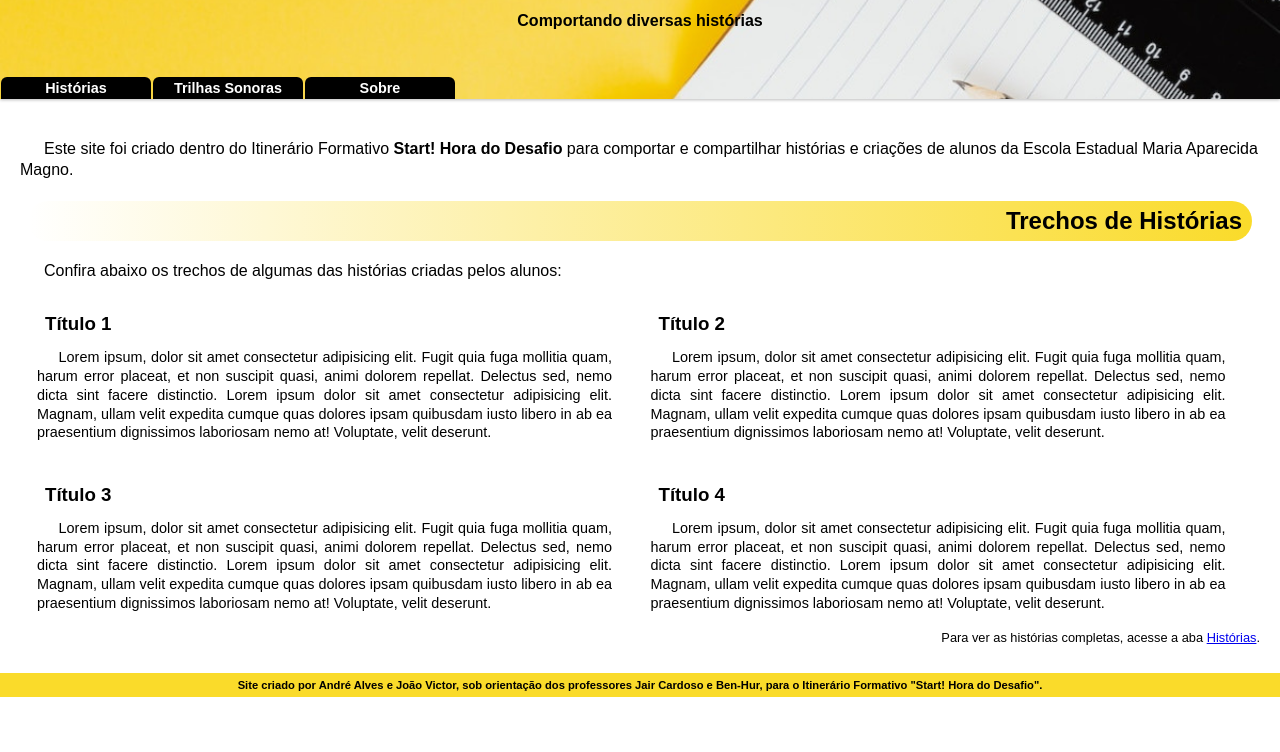
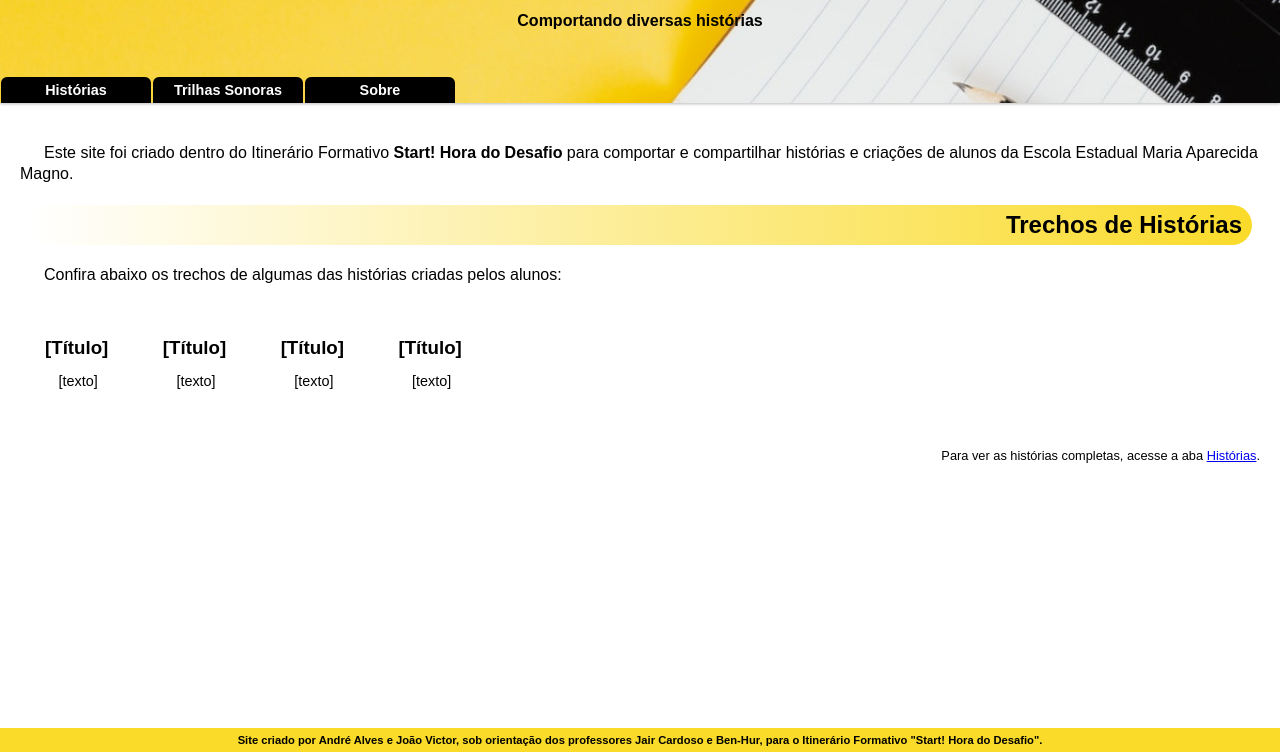
Before and after one commit to andre-f-alves/site-itinerario, a plain HTML site: page index.html in a window 1280 px wide. Shown: the part 102-854 px from the top of the page. Before the commit the page ends 800 px from the top, so only its background shows below. Drawn offline with Linux system fonts and the light colour scheme.

Commit message:
Ajustes nas medidas

```diff
--- a/index.html
+++ b/index.html
@@ -40,27 +40,27 @@
 
         <section id="trechos">
             <article>
-                <h3>Título 1</h3>
+                <h3>[Título]</h3>
                 <p>
-                    Lorem ipsum, dolor sit amet consectetur adipisicing elit. Fugit quia fuga mollitia quam, harum error placeat, et non suscipit quasi, animi dolorem repellat. Delectus sed, nemo dicta sint facere distinctio. Lorem ipsum dolor sit amet consectetur adipisicing elit. Magnam, ullam velit expedita cumque quas dolores ipsam quibusdam iusto libero in ab ea praesentium dignissimos laboriosam nemo at! Voluptate, velit deserunt.
+                    [texto]
                 </p>
             </article>
             <article>
-                <h3>Título 2</h3>
+                <h3>[Título]</h3>
                 <p>
-                    Lorem ipsum, dolor sit amet consectetur adipisicing elit. Fugit quia fuga mollitia quam, harum error placeat, et non suscipit quasi, animi dolorem repellat. Delectus sed, nemo dicta sint facere distinctio. Lorem ipsum dolor sit amet consectetur adipisicing elit. Magnam, ullam velit expedita cumque quas dolores ipsam quibusdam iusto libero in ab ea praesentium dignissimos laboriosam nemo at! Voluptate, velit deserunt.
+                    [texto]
                 </p>
             </article>
             <article>
-                <h3>Título 3</h3>
+                <h3>[Título]</h3>
                 <p>
-                    Lorem ipsum, dolor sit amet consectetur adipisicing elit. Fugit quia fuga mollitia quam, harum error placeat, et non suscipit quasi, animi dolorem repellat. Delectus sed, nemo dicta sint facere distinctio. Lorem ipsum dolor sit amet consectetur adipisicing elit. Magnam, ullam velit expedita cumque quas dolores ipsam quibusdam iusto libero in ab ea praesentium dignissimos laboriosam nemo at! Voluptate, velit deserunt.
+                    [texto]
                 </p>
             </article>
             <article>
-                <h3>Título 4</h3>
+                <h3>[Título]</h3>
                 <p>
-                    Lorem ipsum, dolor sit amet consectetur adipisicing elit. Fugit quia fuga mollitia quam, harum error placeat, et non suscipit quasi, animi dolorem repellat. Delectus sed, nemo dicta sint facere distinctio. Lorem ipsum dolor sit amet consectetur adipisicing elit. Magnam, ullam velit expedita cumque quas dolores ipsam quibusdam iusto libero in ab ea praesentium dignissimos laboriosam nemo at! Voluptate, velit deserunt.
+                    [texto]
                 </p>
             </article>
         </section>
--- a/styles/estilo-all-pages.css
+++ b/styles/estilo-all-pages.css
@@ -38,7 +38,7 @@ header #menu-icon {
     display: inline-block;
     position: absolute;
     top: 13px;
-    left: calc(100vw - 50px);
+    left: calc(100vw - 1.8em);
     font-size: 1.8em;
     cursor: pointer;
     padding: 6px;
--- a/styles/estilo-principal.css
+++ b/styles/estilo-principal.css
@@ -112,10 +112,10 @@ main > h2 {
 }
 
 section > article {
-    padding: 10px;
-    margin: 7px 0px;
+    padding: 30px 10px;
     border-top: 1px solid black;
     border-bottom: 1px solid black;
+    margin: 2px 0px;
 }
 
 article > h3 {
@@ -133,9 +133,12 @@ article > p {
 main > p#info {
     text-align: right;
     font-size: .8em;
+    margin: 20px 0px;
 }
 
 footer {
+    position: relative;
+    top: calc(100vh - 51.5em);
     background-color: var(--cor1);
     padding: 6px 0px;
     text-align: center;
--- a/styles/media-queries-all-pages.css
+++ b/styles/media-queries-all-pages.css
@@ -8,8 +8,8 @@
     header > nav {
         display: inline-block;
         position: relative;
-        top: -15px;
-        left: calc(100vw - 735px);
+        top: -1em;
+        left: calc(100vw - 51.3em);
         background-color: transparent;
         width: max-content;
         padding: 0px;
@@ -31,7 +31,7 @@
         color: white;
         font-size: .9em;
         width: 150px;
-        padding: 7px 10px;
+        padding: 9px 10px;
         border-radius: 7px;
         margin: 0px 5px;
     }
@@ -41,6 +41,7 @@
         outline: 2px solid black;
         margin: 0px 8px;
         font-size: 1em;
+        transition: all .3s, outline 0s;
     }
 
     header a:hover::after {
--- a/styles/media-queries-principal.css
+++ b/styles/media-queries-principal.css
@@ -44,13 +44,13 @@
         background-color: black;
         color: white;
         width: 150px;
-        padding: 3px 10px;
+        padding: 5px 10px;
         border-radius: 6px 6px 0px 0px;
         margin: 0px 1px;
     }
 
     header a:hover{
-        background-color: rgba(255, 255, 255, 0.863);
+        background-color: #ffffffdc;
         font-size: 1em;
         transform: translateY(-2px);
         outline: 2px solid black;
```
